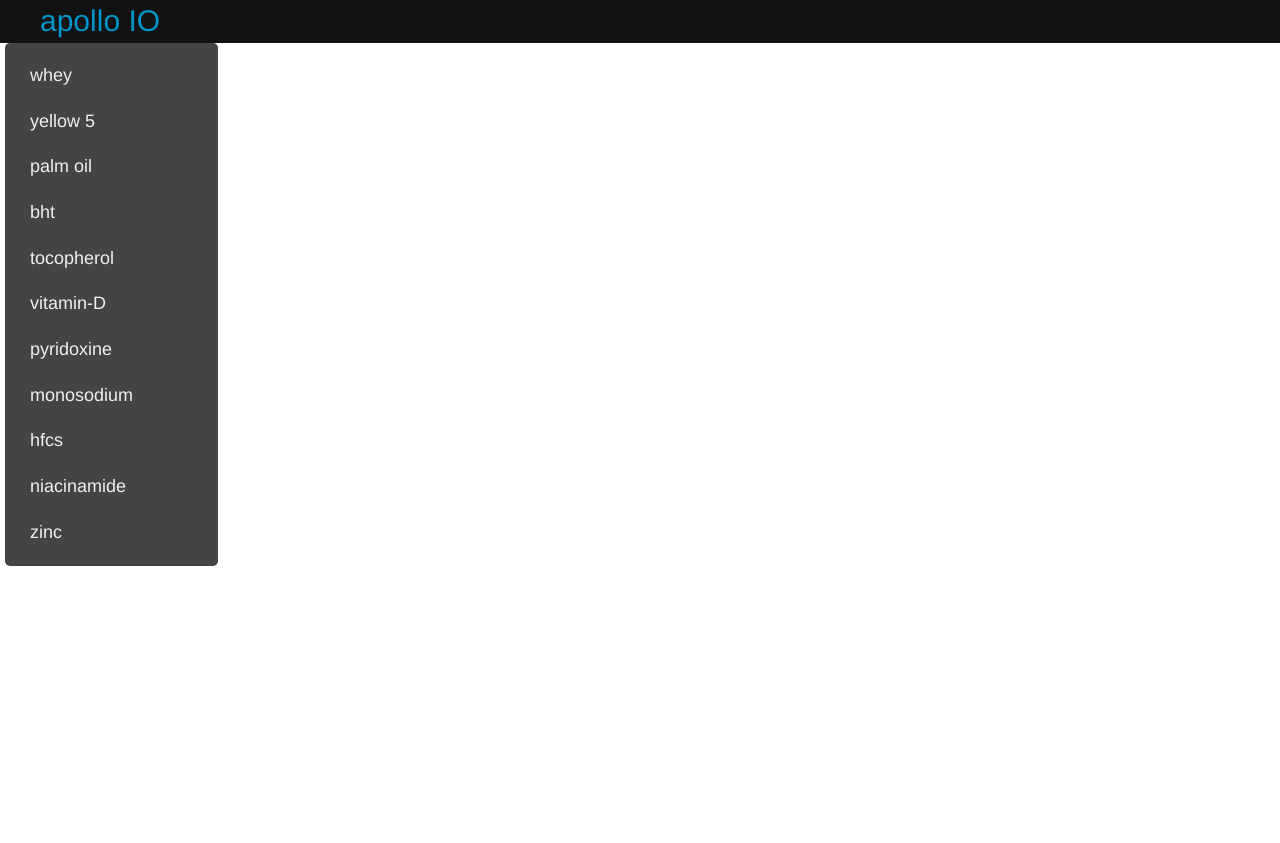
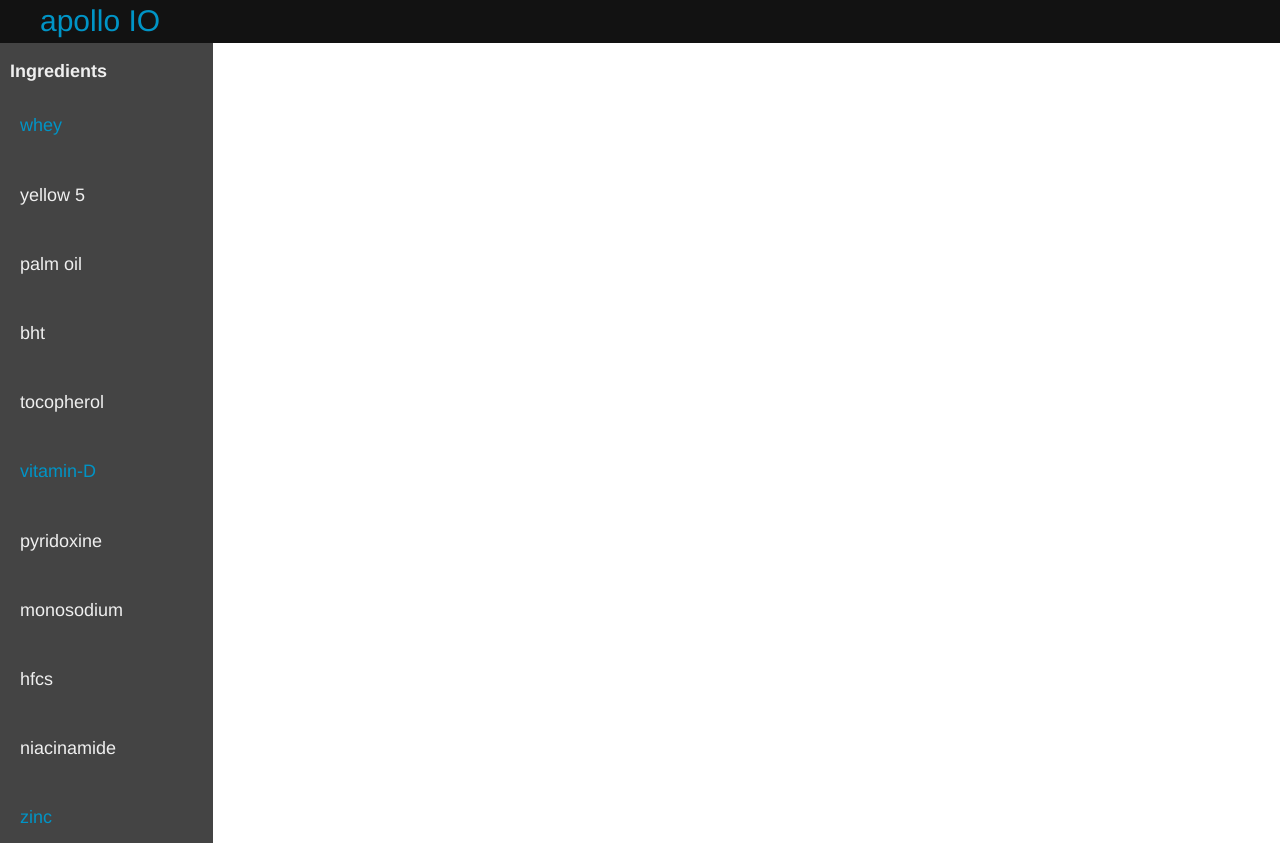
Before and after one commit to Agerrr/Angel-Hack, a Flask app: template templates/index.html in a window 1280 px wide. Run offline with Flask 2, Linux system fonts and the light colour scheme; the template is opened without the code that fills it: most values are stand-ins (such as "Sample title", 1, 10 or a date in 2020); some libraries are stand-ins or nearby versions.

Commit message:
added styling and javascript

```diff
--- a/static/css/main.css
+++ b/static/css/main.css
@@ -104,12 +104,14 @@ body {
     background-color: #eee;
     -webkit-font-smoothing: antialiased;
     text-shadow: 1px 1px 1px rgba(0,0,0,0.004);
+    overflow: hidden;
 }
 
-aside {
-    border-radius: 5px;
+#ingredients-container {
+    max-height: 100vh;
     padding: 10px;
     background-color: #444;
+    overflow: auto;
 }
 
 #pallet {
@@ -123,10 +125,28 @@ aside {
 #ingredients {
     color: #efefef;
     font-size: 18px;
+    height: 100vh;
+    overflow: scroll;
+}
+
+
+#articles {
+    max-height: 100vh;
+    overflow: auto;
 }
 
 #ingredients td {
     padding: 10px;
+    transition: 0.4s 'color' linear;
+}
+
+#ingredients td:hover {
+    color: #0094C6;
+    cursor: pointer;
+}
+
+#ingredients td.active {
+    color: #0094C6;
 }
 
 nav {
@@ -143,18 +163,18 @@ nav div {
     background-color: #565656;
     color: #6BBAEC;
     padding: 0 10px;
-    border-radius: 5px;
 }
 
 #draw-container {
     padding: 15px;
     border: 1px solid rgba(0,0,0,0.7);
-    border-radius: 5px;
 }
 
 #draw-nav td {
     padding: 10px 15px;
-    text-align: center;
+    margin: 0;
+    width: 100%;
+    height: 100%;
     transition: 0.4s color linear;
 }
 
@@ -167,12 +187,12 @@ nav div {
 #draw-nav td:hover {
     cursor: pointer;
     color: #efefef;
+    cursor: pointer;
 }
 
 #container {
     height: 800px;
     width: 100%;
-    margin: 0 5px;
 }
 
 
--- a/templates/index.html
+++ b/templates/index.html
@@ -62,24 +62,25 @@
 
         <div id="container">
 
-            <aside class="col-xs-2">
+            <aside class="col-xs-2" id="ingredients-container">
                 <table id="ingredients">
-                    <tr><td data-ingredient="whey">whey</td></tr>
+                    <tr><th>Ingredients</th></tr>
+                    <tr><td data-ingredient="whey" class="active">whey</td></tr>
                     <tr><td data-ingredient="yellow5">yellow 5</td></tr>
                     <tr><td data-ingredient="palmoil">palm oil</td></tr>
                     <tr><td data-ingredient="bht">bht</td></tr>
                     <tr><td data-ingredient="tocopherol">tocopherol</td></tr>
-                    <tr><td data-ingredient="vitamin-D">vitamin-D</td></tr>
+                    <tr><td data-ingredient="vitamin-D" class="active">vitamin-D</td></tr>
                     <tr><td data-ingredient="pyridoxine">pyridoxine</td></tr>
                     <tr><td data-ingredient="monosodium">monosodium</td></tr>
                     <tr><td data-ingredient="hfcs">hfcs</td></tr>
                     <tr><td data-ingredient="niacinamide">niacinamide</td></tr>
-                    <tr><td data-ingredient="zinc">zinc</td></tr>
+                    <tr><td data-ingredient="zinc" class="active">zinc</td></tr>
                 </table>
 
             </aside>
 
-            <section id="articles" class="col span_8_of_12">
+            <section id="articles" class="col span_9_of_12">
 
             </section>
         </div>
```
